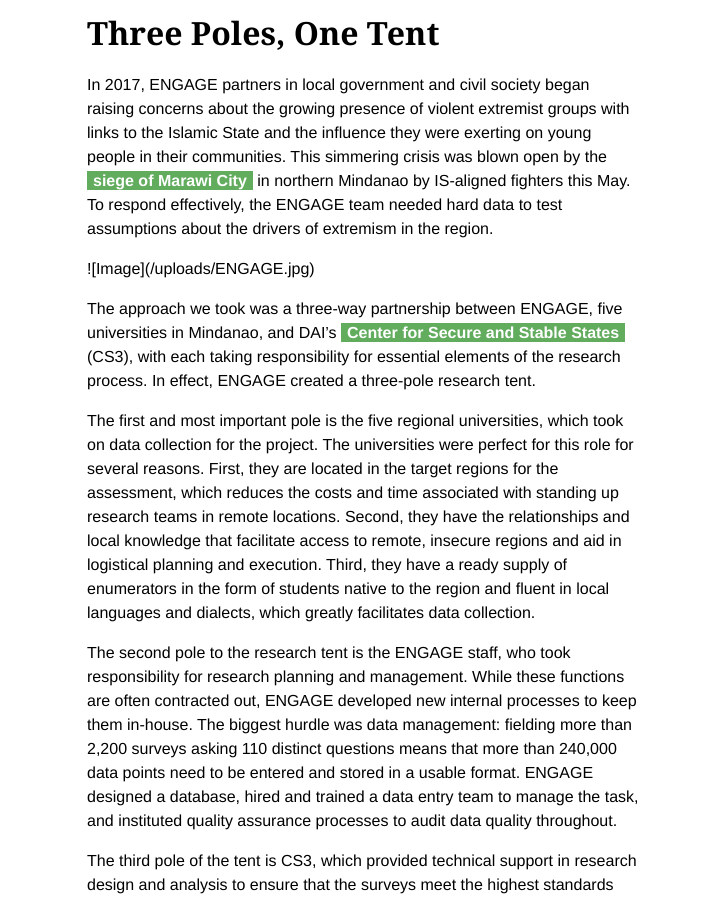
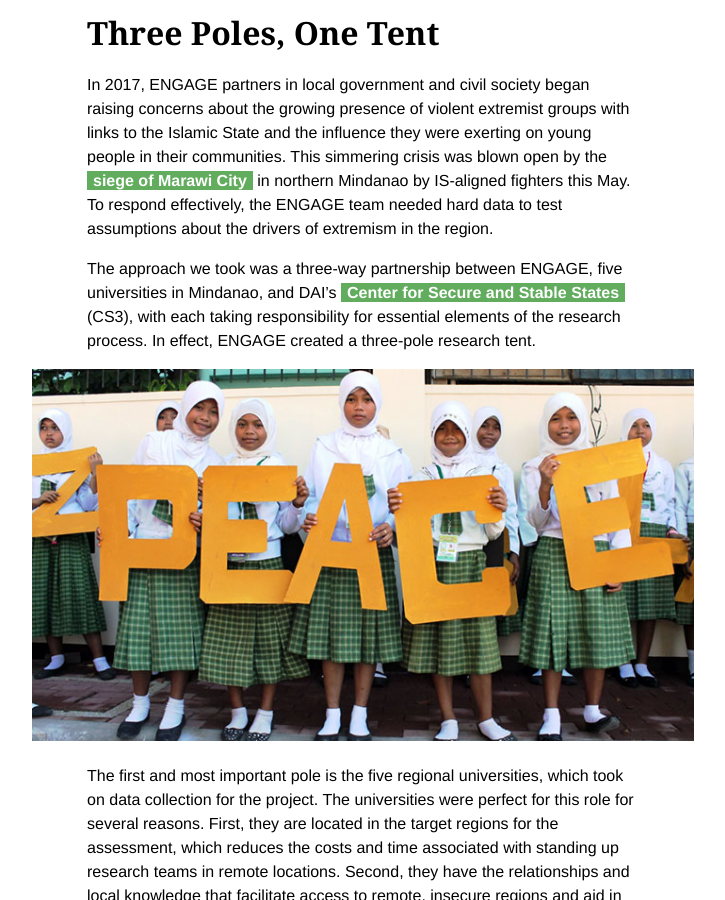
Before and after one commit to BryanSchuetz/CS-, a Jekyll site: the page built from _posts/2017-09-18-research-good-timely-affordable.markdown, in a window 1280 px wide and 900 px high, scrolled down 806 px. Shown: the whole window, without its empty margins (493-1218 px from the left). Built offline with Jekyll 4.4.1, drawn with Linux system fonts in a browser that asks for light colours.

Commit message:
Updated Research Good Timely Affordable

```diff
--- a/_posts/2017-09-18-research-good-timely-affordable.markdown
+++ b/_posts/2017-09-18-research-good-timely-affordable.markdown
@@ -21,9 +21,10 @@ How can we conduct good research, on short timelines, and with modest budgets to
 
 In 2017, ENGAGE partners in local government and civil society began raising concerns about the growing presence of violent extremist groups with links to the Islamic State and the influence they were exerting on young people in their communities. This simmering crisis was blown open by the [siege of Marawi City](http://www.cnn.com/2017/06/25/asia/philippines-marawi-isis/index.html) in northern Mindanao by IS-aligned fighters this May. To respond effectively, the ENGAGE team needed hard data to test assumptions about the drivers of extremism in the region.
 
-!\[Image\](/uploads/ENGAGE.jpg)
+The approach we took was a three-way partnership between ENGAGE, five universities in Mindanao, and DAI’s [Center for Secure and Stable States](https://www.dai.com/our-work/solutions/fragile-states) (CS3), with each taking responsibility for essential elements of the research process. In effect, ENGAGE created a three-pole research tent.
 
-The approach we took was a three-way partnership between ENGAGE, five universities in Mindanao, and DAI’s [Center for Secure and Stable States](https://www.dai.com/our-work/solutions/fragile-states) (CS3), with each taking responsibility for essential elements of the research process. In effect, ENGAGE created a three-pole research tent.
+![Image](/uploads/ENGAGE.jpg)
+
 
 The first and most important pole is the five regional universities, which took on data collection for the project. The universities were perfect for this role for several reasons. First, they are located in the target regions for the assessment, which reduces the costs and time associated with standing up research teams in remote locations. Second, they have the relationships and local knowledge that facilitate access to remote, insecure regions and aid in logistical planning and execution. Third, they have a ready supply of enumerators in the form of students native to the region and fluent in local languages and dialects, which greatly facilitates data collection.
 
```
